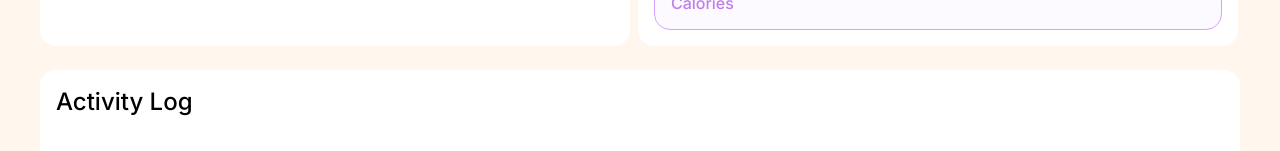
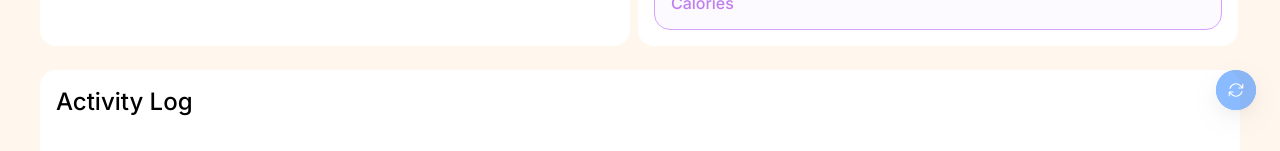
Before and after one commit to samucarrillo17/Calories-Tracker, a React (Vite) app: page / in a window 1280 px wide. Shown: the part 642-793 px from the top of the page. Built offline with nearby package versions, Linux system fonts and the light colour scheme.

Commit message:
Add float button to antd

```diff
--- a/package.json
+++ b/package.json
@@ -12,6 +12,7 @@
   "dependencies": {
     "@heroicons/react": "^2.2.0",
     "@tailwindcss/vite": "^4.1.11",
+    "antd": "^5.27.0",
     "react": "^19.1.1",
     "react-dom": "^19.1.1",
     "react-hook-form": "^7.62.0",
--- a/src/App.tsx
+++ b/src/App.tsx
@@ -3,8 +3,9 @@ import { CardActivities } from './Components/CardActivities';
 import{ Toaster } from 'react-hot-toast';
 import { useMemo, useReducer } from 'react';
 import { ActivityReducer, initialActivityState, } from './Reducers/ActivityReducer';
-import { CakeIcon,ArrowTrendingUpIcon,FireIcon,ArrowTrendingDownIcon } from "@heroicons/react/24/outline"
+import { CakeIcon,ArrowTrendingUpIcon,FireIcon,ArrowTrendingDownIcon,ArrowPathIcon } from "@heroicons/react/24/outline"
 import { CardCalories } from './Components/CardCalories';
+import { FloatButton } from 'antd';
 
 function App() {
   const [state, dispatch] = useReducer(ActivityReducer, initialActivityState);
@@ -15,8 +16,14 @@ function App() {
 
   const calorieBalance = useMemo(() => caloriesConsumed - caloriesBurned, [caloriesConsumed, caloriesBurned]);
 
+  const restarApp = () => {
+    dispatch({ type: 'RESET' });
+  };
+
   return (
     <>
+    <FloatButton className={`${state.activities.length === 0 ? 'opacity-50 cursor-alias' : ''}`}  onClick={restarApp} icon={<ArrowPathIcon />} type='primary' tooltip={<div>Restar App</div>} />
+
     <Toaster
       toastOptions={{
         className: 'bg-white border border-gray-200 shadow-md text-xl text-red-500',
--- a/src/Reducers/ActivityReducer.tsx
+++ b/src/Reducers/ActivityReducer.tsx
@@ -3,7 +3,7 @@ import type { Activity } from "../types";
 export type ActivityActions =
   | { type: 'ADD_ACTIVITY'; payload: Activity }
   | { type: 'REMOVE_ACTIVITY'; payload: {id:Activity['id']} }
-  | { type: 'UPDATE_ACTIVITY'; payload: {id:Activity['id']} }
+  | { type: 'RESET'}
   | { type: 'SET_ACTIVE_ID'; payload: {id:Activity['id']} }
 
   export type ActivityState = {
@@ -54,5 +54,9 @@ export type ActivityActions =
       };
     }
 
+    if(action.type === 'RESET') {
+      return initialActivityState;
+    }
+
     return state;
   }
```
Also changed, not shown: 1 other file (tests, documents, lock files or other folders).
